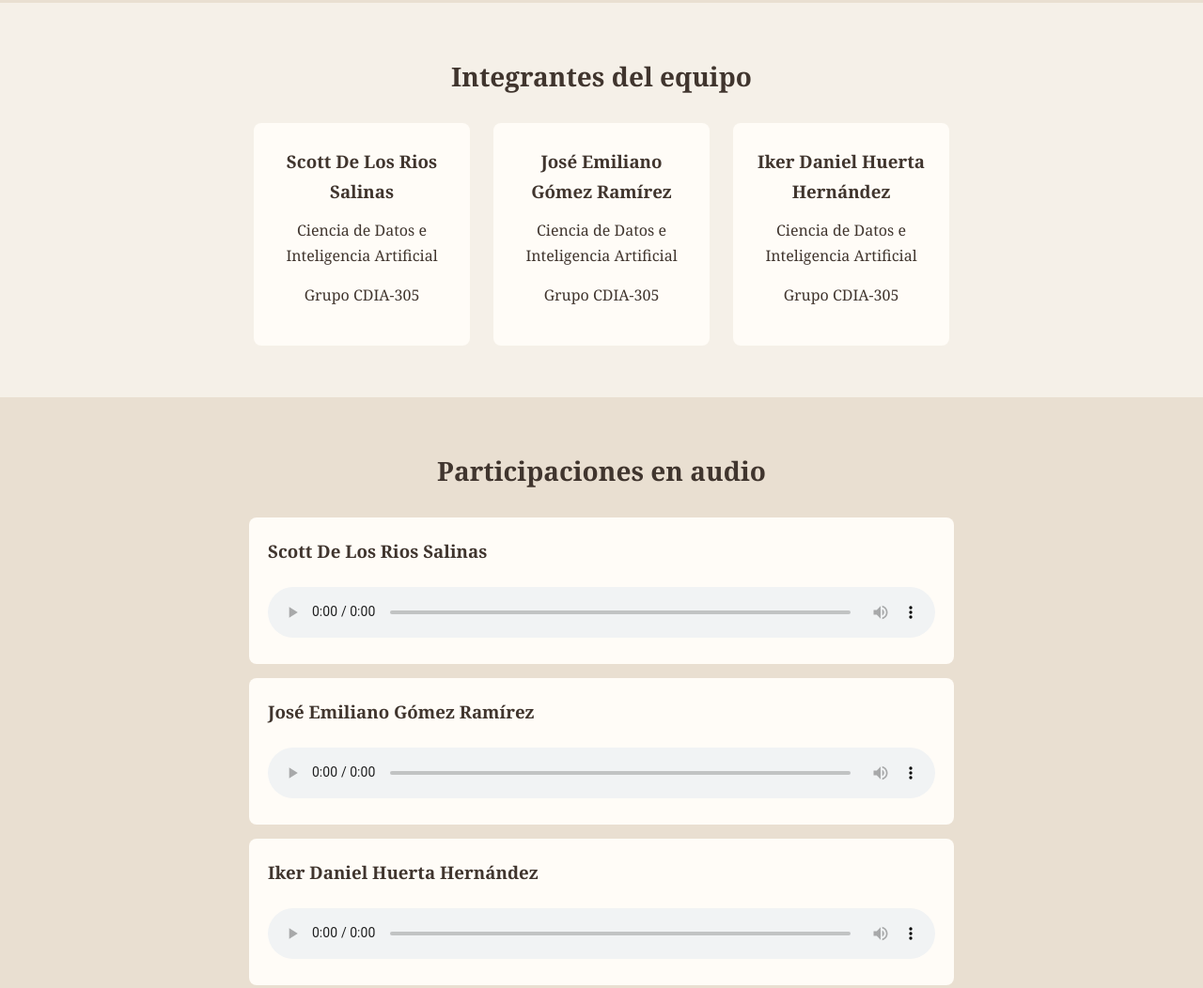
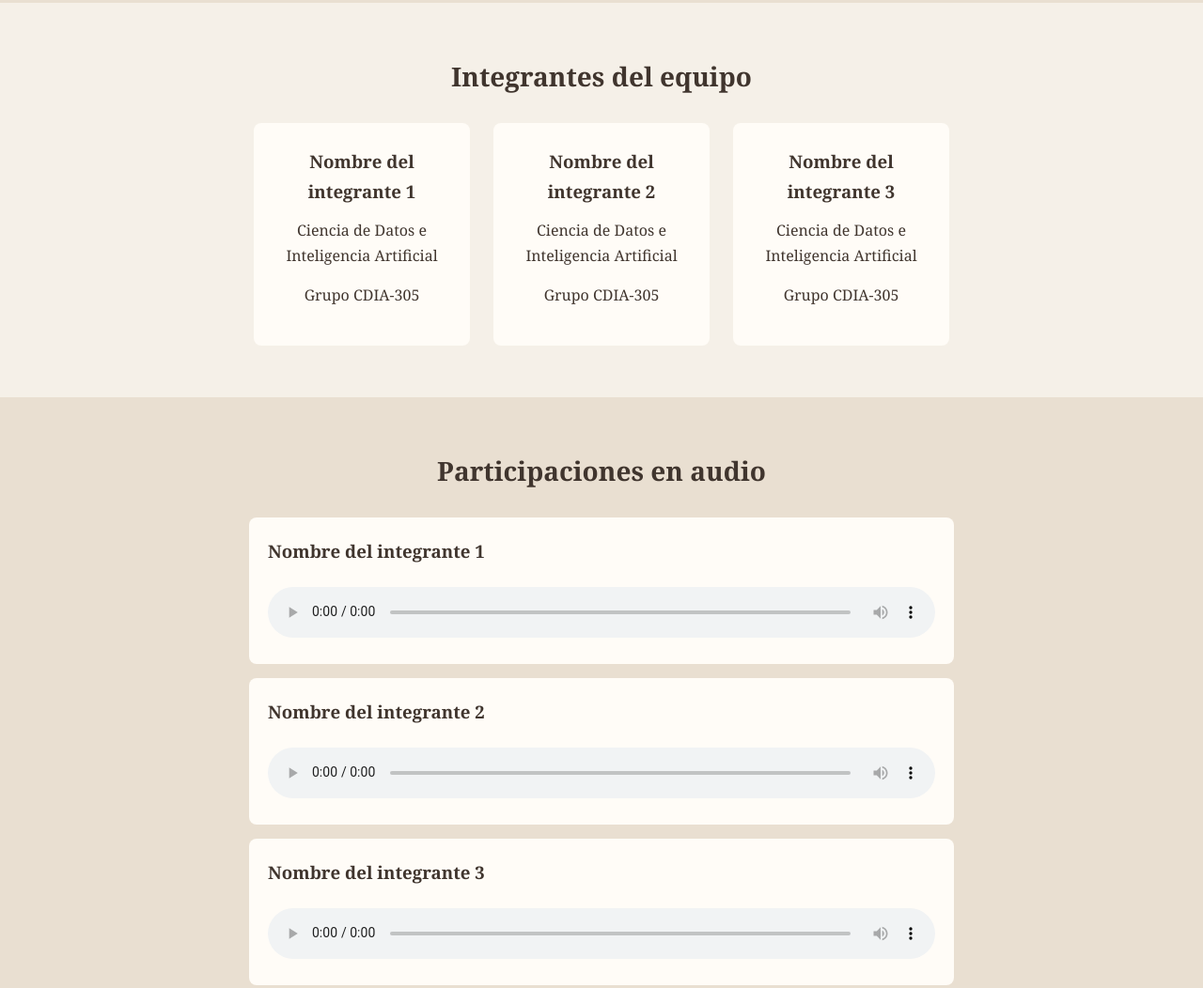
Before and after one commit to User12345-rgb/exposicion-atardecer, a plain HTML site: page index.html in a window 1280 px wide. Shown: the part 2044-3096 px from the top of the page at 94% size. Drawn offline with Linux system fonts and the light colour scheme.

Commit message:
Refactor HTML structure and styles

```diff
--- a/index.html
+++ b/index.html
@@ -307,19 +307,19 @@ footer {
     <div class="integrantes">
 
         <div class="integrante">
-            <h3>Scott De Los Rios Salinas</h3>
+            <h3>Nombre del integrante 1</h3>
             <p>Ciencia de Datos e Inteligencia Artificial</p>
             <p>Grupo CDIA-305</p>
         </div>
 
         <div class="integrante">
-            <h3>José Emiliano Gómez Ramírez</h3>
+            <h3>Nombre del integrante 2</h3>
             <p>Ciencia de Datos e Inteligencia Artificial</p>
             <p>Grupo CDIA-305</p>
         </div>
 
         <div class="integrante">
-            <h3>Iker Daniel Huerta Hernández</h3>
+            <h3>Nombre del integrante 3</h3>
             <p>Ciencia de Datos e Inteligencia Artificial</p>
             <p>Grupo CDIA-305</p>
         </div>
@@ -332,7 +332,7 @@ footer {
         <h2>Participaciones en audio</h2>
 
         <div class="audio">
-            <h3>Scott De Los Rios Salinas</h3>
+            <h3>Nombre del integrante 1</h3>
             <audio controls>
                 <source src="audios/audio1.mp3" type="audio/mpeg">
                 Tu navegador no puede reproducir este audio.
@@ -340,7 +340,7 @@ footer {
         </div>
 
         <div class="audio">
-            <h3>José Emiliano Gómez Ramírez</h3>
+            <h3>Nombre del integrante 2</h3>
             <audio controls>
                 <source src="audios/audio2.mp3" type="audio/mpeg">
                 Tu navegador no puede reproducir este audio.
@@ -348,7 +348,7 @@ footer {
         </div>
 
         <div class="audio">
-            <h3>Iker Daniel Huerta Hernández</h3>
+            <h3>Nombre del integrante 3</h3>
             <audio controls>
                 <source src="audios/audio3.mp3" type="audio/mpeg">
                 Tu navegador no puede reproducir este audio.
@@ -368,7 +368,7 @@ footer {
     </p>
 
     <a class="boton"
-       href="https://docs.google.com/forms/d/e/1FAIpQLScZ-WFpFDPedIeYT7vZm6py0tAS1WOnoW1fJ9ojU0H7-wPLXw/viewform?pli=1"
+       href="https://docs.google.com/forms/d/e/1FAIpQLScZ-WFpFDPedIeYT7vZm6py0tAS1WOnoW1fJ9ojU0H7-wPLXw/viewform?usp=dialog"
        target="_blank"
        rel="noopener noreferrer">
        Responder formulario
```
